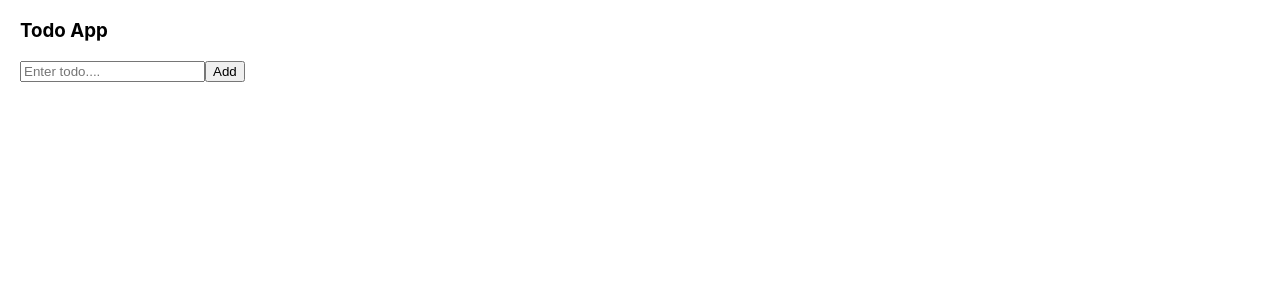
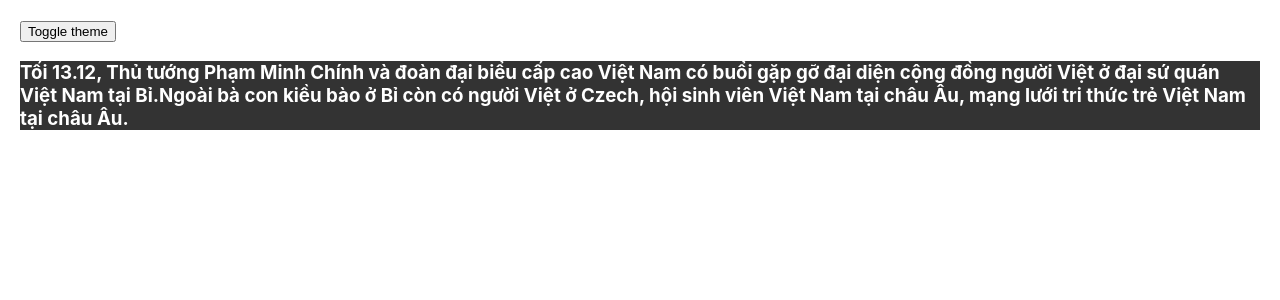
Before and after one commit to NotAfraiddd/my-test, a React (Create React App) app: page / in a window 1280 px wide. Shown: the top 300 px of the page. Built offline with nearby package versions, Linux system fonts and the light colour scheme.

Commit message:
context + useReducer

```diff
--- a/src/App.js
+++ b/src/App.js
@@ -1,7 +1,23 @@
-import Todo from './Todo'
+import React, { useContext } from 'react';
+import Content from './useContext/content';
+import ThemeProvider, { ThemeContext } from './useContext/ThemeContext';
+import './useContext/useContext.css';
+
+//1. Create context
+//2. Provider
+//3. Consumer
+
 function App() {
+  const contextTheme = useContext(ThemeContext);
+
   return (
-    <Todo />
+    <ThemeProvider>
+      <div style={{ padding: '20px' }}>
+        <button onClick={contextTheme.toggleTheme}>Toggle theme</button>
+        <Content />
+      </div>
+    </ThemeProvider>
+
   )
 }
 
--- a/src/index.js
+++ b/src/index.js
@@ -3,11 +3,14 @@ import ReactDOM from 'react-dom/client';
 import './index.css';
 import App from './App';
 import reportWebVitals from './reportWebVitals';
+import ThemeProvider from './useContext/ThemeContext';
 
 const root = ReactDOM.createRoot(document.getElementById('root'));
 root.render(
   <React.StrictMode>
-    <App />
+    <ThemeProvider>
+      <App />
+    </ThemeProvider>
   </React.StrictMode>
 );
 
--- /dev/null
+++ b/src/useContext/ThemeContext.js
@@ -0,0 +1,24 @@
+import { createContext, useState } from "react";
+import Content from "./content";
+
+export const ThemeContext = createContext();
+
+function ThemeProvider({children}) {
+    const [theme, setTheme] = useState('Dark')
+    const toggleTheme = () => {
+        setTheme(theme === 'Dark' ? 'Light' : 'Dark')
+    }
+
+    const value = {
+        theme,
+        toggleTheme
+    }
+
+    return (
+        <ThemeContext.Provider value={value}>
+           {children}
+        </ThemeContext.Provider>
+    );
+}
+
+export default ThemeProvider;
--- /dev/null
+++ b/src/useContext/content.js
@@ -0,0 +1,11 @@
+import Pagraph from "./pagraph";
+
+function Content() {
+    return (
+        <h3>
+            <Pagraph />
+        </h3>
+    );
+}
+
+export default Content;
--- /dev/null
+++ b/src/useContext/pagraph.js
@@ -0,0 +1,13 @@
+import { useContext } from "react";
+import { ThemeContext } from "./ThemeContext";
+
+function Pagraph() {
+    const context = useContext(ThemeContext)
+    return (
+        <div className={context.theme}>
+            Tối 13.12, Thủ tướng Phạm Minh Chính và đoàn đại biểu cấp cao Việt Nam có buổi gặp gỡ đại diện cộng đồng người Việt ở đại sứ quán Việt Nam tại Bỉ.Ngoài bà con kiều bào ở Bỉ còn có người Việt ở Czech, hội sinh viên Việt Nam tại châu Âu, mạng lưới tri thức trẻ Việt Nam tại châu Âu.
+        </div>
+    );
+}
+
+export default Pagraph;
--- /dev/null
+++ b/src/useContext/useContext.css
@@ -0,0 +1,4 @@
+.Dark{
+    color: #fff;
+    background-color: #333;
+}
```
